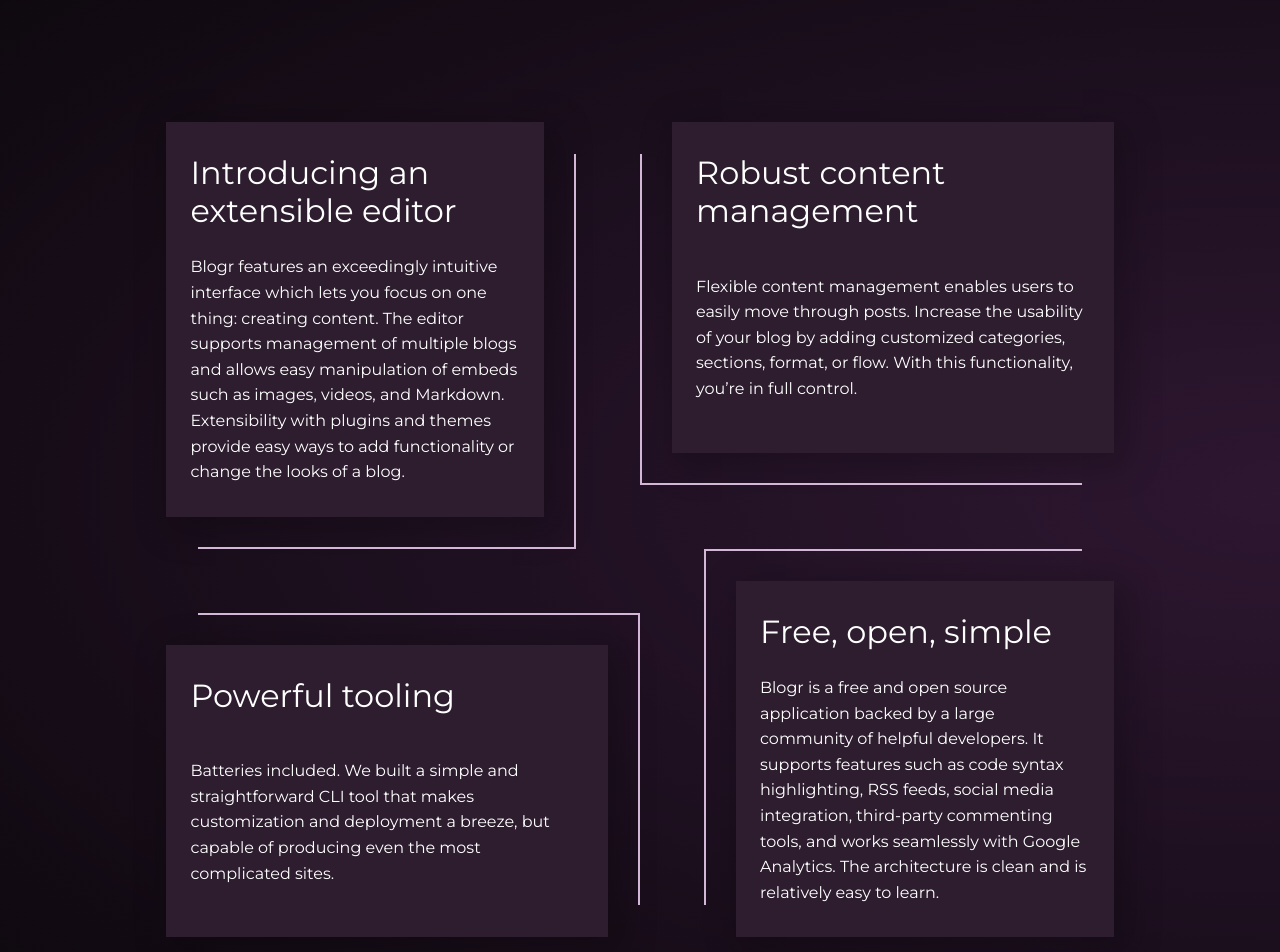
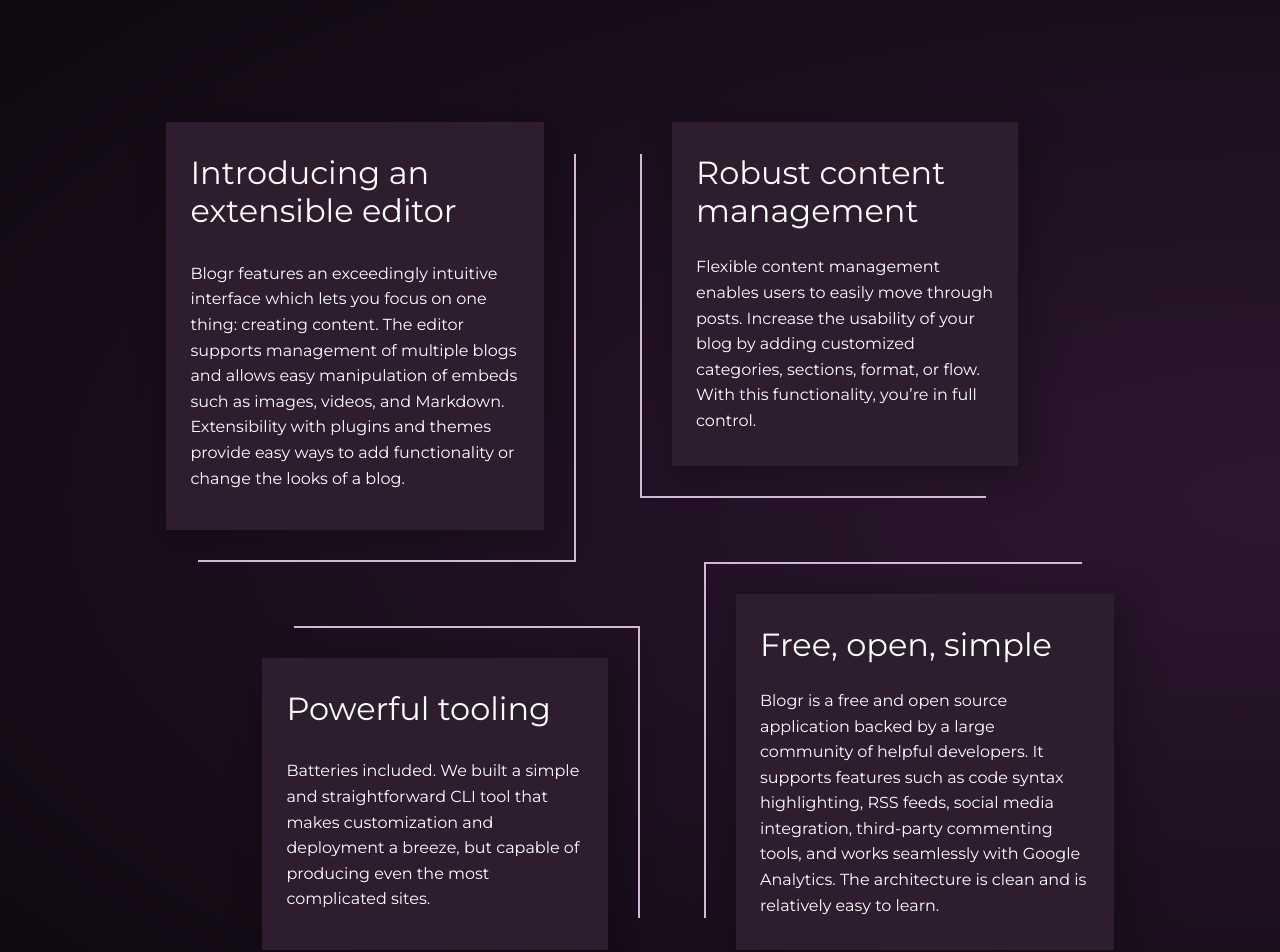
Before and after one commit to c0dehamster/blogr-landing-page-redesign, a SvelteKit app: page / in a window 1280 px wide. Shown: the part 980-1932 px from the top of the page. Built offline with nearby package versions, Linux system fonts and the light colour scheme.

Commit message:
Small adjustments to styles

```diff
--- a/src/routes/CardList.svelte
+++ b/src/routes/CardList.svelte
@@ -164,6 +164,7 @@
 		.services__list-item--2 {
 			padding-block-end: var(--card-offset);
 			padding-inline-start: var(--border-offset);
+			padding-inline-end: var(--card-offset);
 		}
 
 		.services__list-item--3 {
@@ -176,6 +177,7 @@
 
 		.services__list-item--4 {
 			padding-block-start: var(--card-offset);
+			padding-inline-start: var(--card-offset);
 			padding-inline-end: var(--border-offset);
 
 			grid-row: 2 / 3;
--- a/src/routes/HeaderNew.svelte
+++ b/src/routes/HeaderNew.svelte
@@ -1,6 +1,4 @@
 <script lang="ts">
-	import { slide } from "svelte/transition"
-
 	import iconHamburger from "../lib/images/icon-hamburger.svg"
 	import iconClose from "../lib/images/icon-close.svg"
 	import logo from "../lib/images/logo.svg"
```
